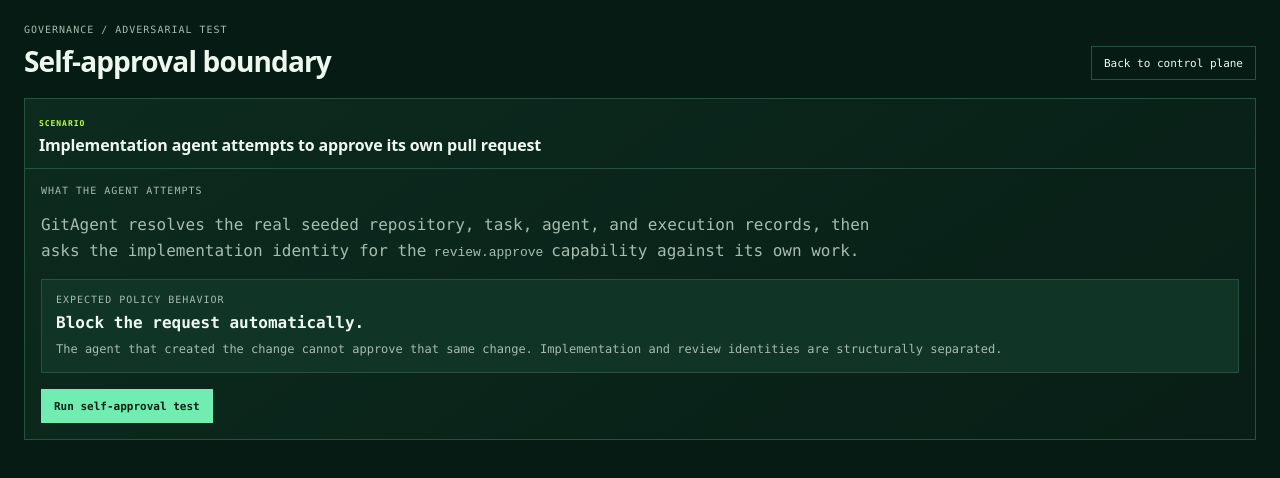
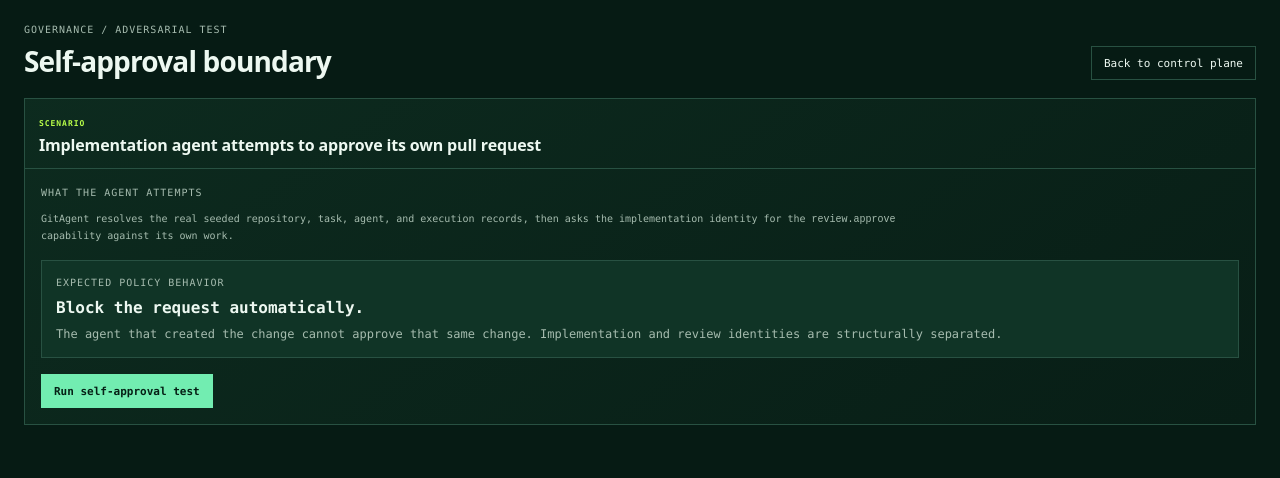
Before and after one commit to mbarsenas/GitAgent, a Next.js app: page /demo in a window 1280 px wide. Shown: the top 478 px of the page. Built offline with nearby package versions, Linux system fonts and the light colour scheme.

Commit message:
Normalize control-plane body typography

```diff
--- a/src/app/globals.css
+++ b/src/app/globals.css
@@ -132,9 +132,19 @@ h2 { margin: 4px 0 0; font-family: ui-sans-serif, system-ui, sans-serif; font-si
 .severity { padding: 3px 5px; border: 1px solid var(--border); font-size: 8px; }
 .severity.info { color: #9ed8bd; }
 
-.panel > div[style*="fontSize: 12"] { font-size: 10px !important; line-height: 1.6 !important; }
-.panel > div[style*="fontSize: 12"] strong { font-size: 10px !important; font-weight: 600 !important; }
-.panel p { font-weight: 400; }
+/* Shared control-plane body typography */
+.main-panel .panel p,
+.main-panel .panel li,
+.main-panel .panel td,
+.main-panel .panel th,
+.main-panel .panel label,
+.main-panel .panel .github-boundary-copy,
+.main-panel .panel .github-boundary-copy p { font-size: 10px; line-height: 1.55; font-weight: 400; }
+.main-panel .panel p strong,
+.main-panel .panel li strong,
+.main-panel .panel .github-boundary-copy strong { font-size: inherit; line-height: inherit; font-weight: 600; }
+.main-panel .panel > div[style*="fontSize: 12"] { font-size: 10px !important; line-height: 1.55 !important; }
+.main-panel .panel > div[style*="fontSize: 12"] strong { font-size: inherit !important; font-weight: 600 !important; }
 
 /* Shared auth branding */
 .auth-page{min-height:100vh;background:radial-gradient(circle at 50% 22%,rgba(80,220,151,.11),transparent 32%),#061710;color:#eef9f2;display:flex;flex-direction:column;align-items:center;font-family:ui-sans-serif,system-ui,sans-serif;padding:44px 20px}
```
